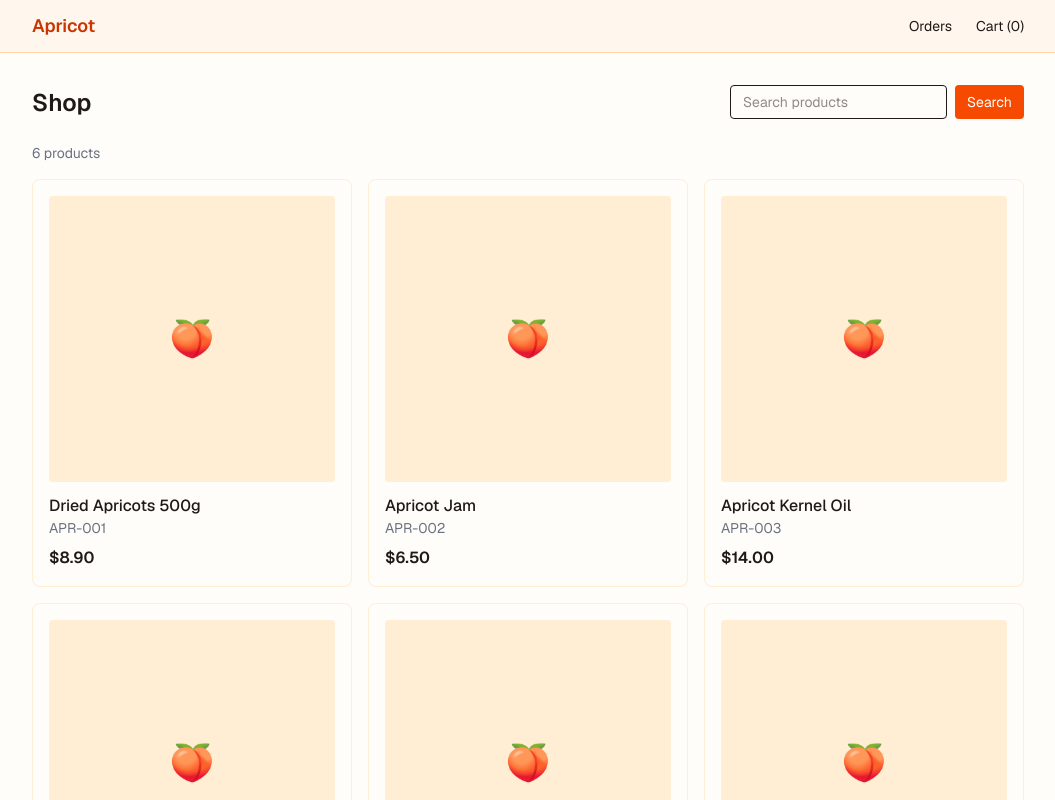
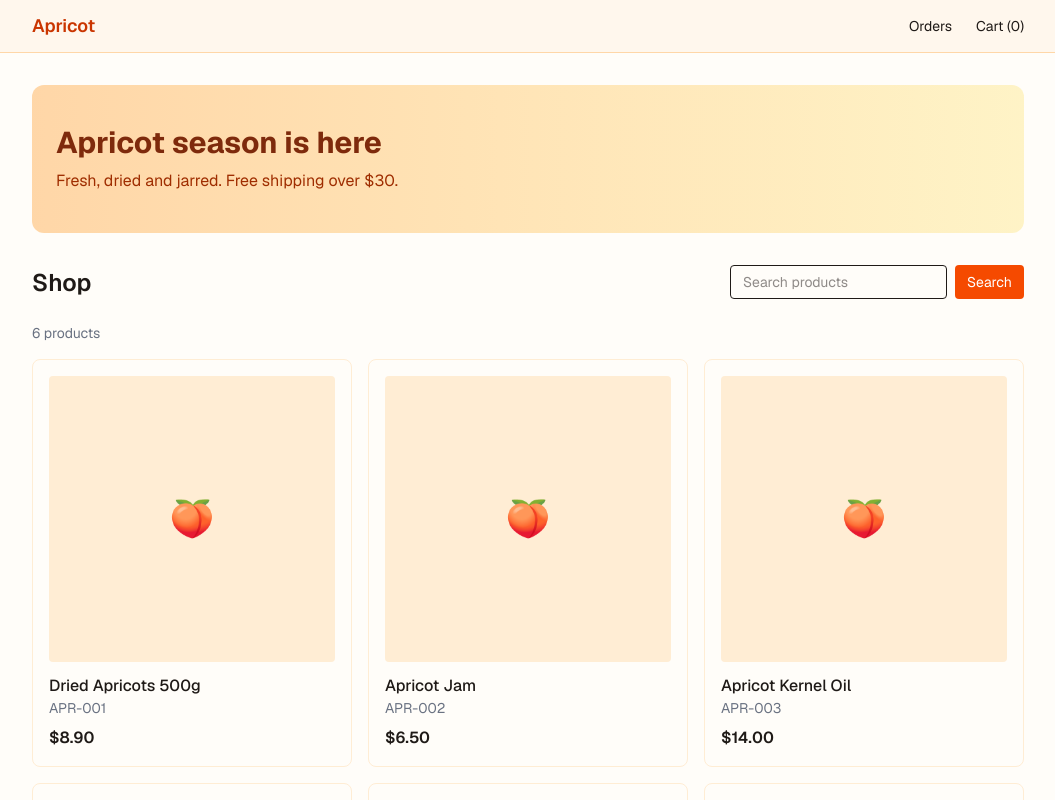
Before and after one commit to orange-blushing-apricot/apricot-web, a Next.js app: page / in a window 1280 px wide. Shown: the top 800 px of the page, without its empty margins (112-1167 px from the left). Built offline with nearby package versions, Linux system fonts and the light colour scheme; no server answers.

Commit message:
Add seasonal hero banner to home page

```diff
--- a/src/app/page.tsx
+++ b/src/app/page.tsx
@@ -26,6 +26,10 @@ async function ProductGrid({ searchParams }: { searchParams: PageProps<"/">["sea
 export default function Home({ searchParams }: PageProps<"/">) {
   return (
     <>
+      <section className="mb-8 rounded-xl bg-gradient-to-r from-orange-200 to-amber-100 px-6 py-10">
+        <h2 className="text-3xl font-bold text-orange-900">Apricot season is here</h2>
+        <p className="mt-2 text-orange-800">Fresh, dried and jarred. Free shipping over $30.</p>
+      </section>
       <div className="mb-6 flex items-end justify-between gap-4">
         <h1 className="text-2xl font-semibold">Shop</h1>
         <form className="flex gap-2">
```
